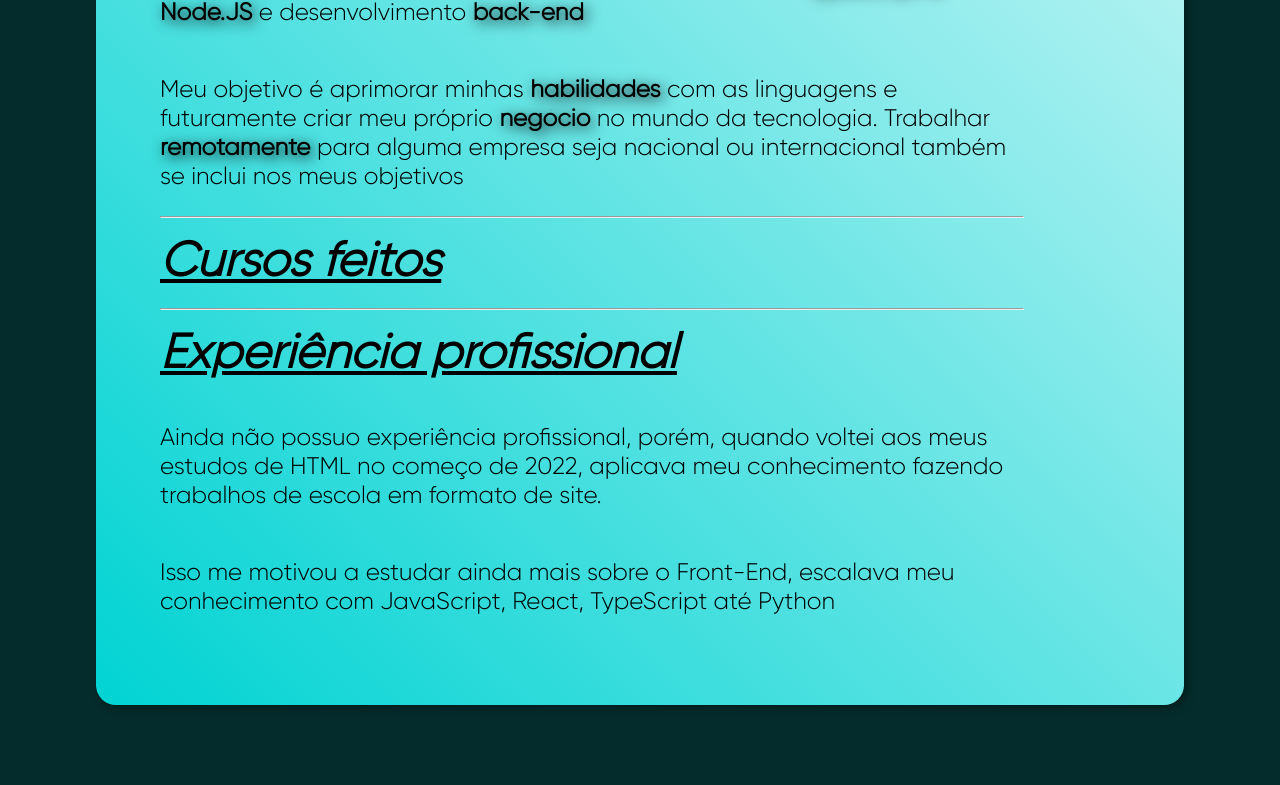
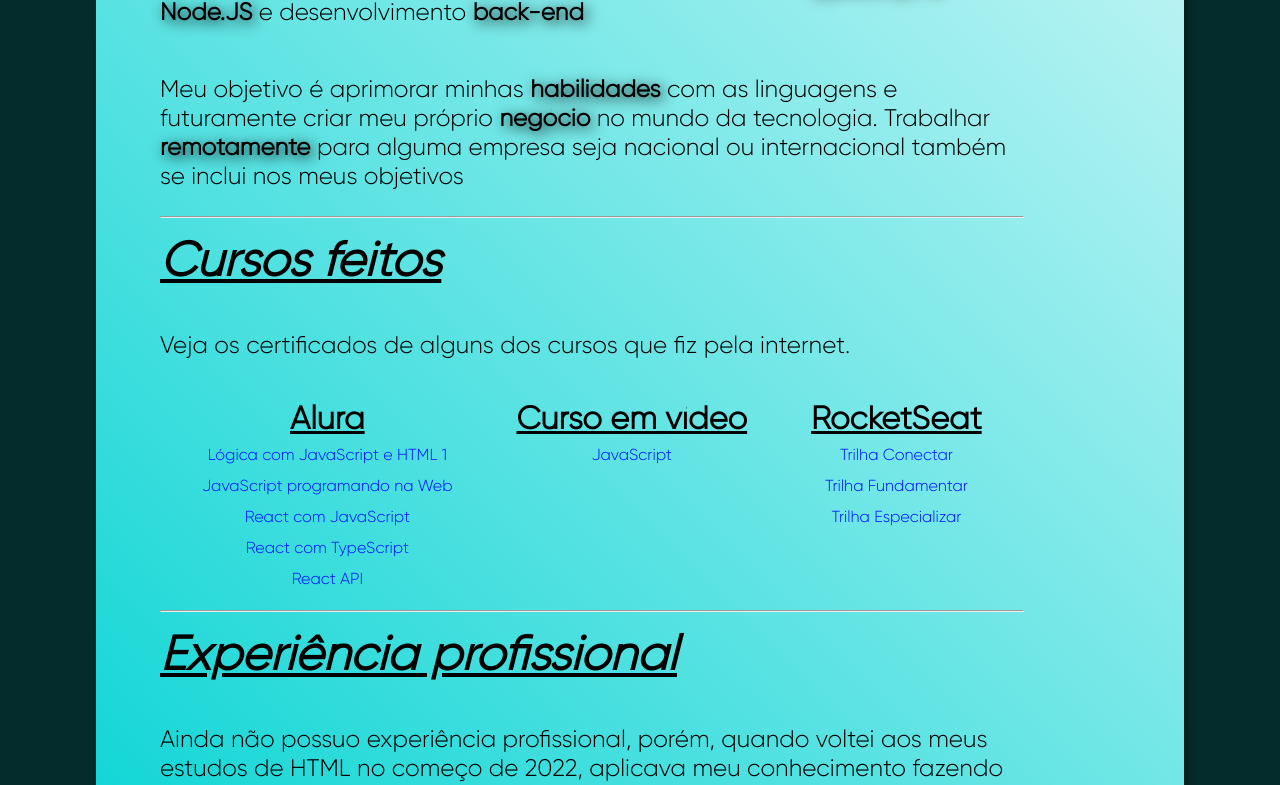
Before and after one commit to oAoj1/Portfolio, a React (Vite) app: page / in a window 1280 px wide. Shown: the part 4739-5524 px from the top of the page. Built offline with nearby package versions, Linux system fonts and the light colour scheme.

Commit message:
adicionando certificados de cursos

```diff
--- a/src/Components/AboutMe/Biografia/index.jsx
+++ b/src/Components/AboutMe/Biografia/index.jsx
@@ -4,6 +4,7 @@ import Fade from 'react-reveal/Fade';
 export default function Biografia(){
     return(
         <div className="textoContent">
+            <hr />
             <Fade right>
                 <h2>Biografia</h2>
 
--- a/src/Components/AboutMe/CursosFeitos/index.jsx
+++ b/src/Components/AboutMe/CursosFeitos/index.jsx
@@ -1,9 +1,90 @@
 export default function CursosFeitos(){
+    const aluraCertificados = [
+        {
+            name:'Lógica com JavaScript e HTML 1',
+            certificate:'https://cursos.alura.com.br/certificate/dc350364-c415-456b-906b-0ab621e48f3a'
+        },
+        {
+            name:'JavaScript programando na Web',
+            certificate:'https://cursos.alura.com.br/certificate/538c8d83-e76f-4d70-a181-94f0451ed5f8'
+        },
+        {
+            name:'React com JavaScript',
+            certificate:'https://cursos.alura.com.br/certificate/e157334e-4c03-478e-a608-a2d8c4588fef'
+        },
+        {
+            name:'React com TypeScript',
+            certificate:'https://cursos.alura.com.br/certificate/e157334e-4c03-478e-a608-a2d8c4588fef'
+        },
+        {
+            name:'React API',
+            certificate:'https://cursos.alura.com.br/certificate/ff409651-7986-41c4-89d9-5df8e3e3e692'
+        }
+    ]
+
+    const cursoEmVideoCertificados = [
+        {
+            name:'JavaScript',
+            certificate:'https://www.cursoemvideo.com/certificates/certificado/?course_id=27745&cert-nonce=52aa1cfe89'
+        }
+    ]
+
+    const rocketSeatCertificados = [
+        {
+            name:'Trilha Conectar',
+            certificate:'https://app.rocketseat.com.br/certificates/124a7b26-6915-4f05-91a8-de447802b88f'
+        },
+        {
+            name:'Trilha Fundamentar',
+            certificate:'https://app.rocketseat.com.br/certificates/3212279f-8d75-4a53-aeb7-997d4b4e1f3f'
+        },
+        {
+            name:'Trilha Especializar',
+            certificate:'https://app.rocketseat.com.br/certificates/1b2f27bf-cd2c-40af-94dc-1230293df255'
+        }
+    ]
+
     return(
         <div className="textoContent">
             <hr />
             <h2>Cursos feitos</h2>
 
+            <p>Veja os certificados de alguns dos cursos que fiz pela internet.</p>
+
+            <div className="listaCursosFeitos">
+                <ul className="certificadosContainer">
+                    <h3>Alura</h3>
+                    {aluraCertificados.map(alura => (
+                        <li key={alura.name}>
+                            <a href={alura.certificate} target="_blank">
+                                {alura.name}
+                            </a>
+                        </li>
+                    ))}
+                </ul>
+
+                <ul className="certificadosContainer">
+                    <h3>Curso em vídeo</h3>
+                    {cursoEmVideoCertificados.map(curso => (
+                        <li key={curso.name}>
+                            <a href={curso.certificate} target="_blank">
+                                {curso.name}
+                            </a>
+                        </li>
+                    ))}
+                </ul>
+
+                <ul className="certificadosContainer">
+                    <h3>RocketSeat</h3>
+                    {rocketSeatCertificados.map(rocket => (
+                        <li>
+                            <a href={rocket.certificate} target="_blank">
+                                {rocket.name}
+                            </a>
+                        </li>
+                    ))}
+                </ul>
+            </div>
 
         </div>
     )
--- a/src/Components/AboutMe/SobreMim.css
+++ b/src/Components/AboutMe/SobreMim.css
@@ -38,6 +38,33 @@
     font-style: italic;
 }
 
+.listaCursosFeitos{
+    display: flex;
+    align-items: flex-start;
+    justify-content: center;
+}
+
+.certificadosContainer{
+    list-style-type: none;
+    margin: 1rem 2rem;
+}
+
+.certificadosContainer h3{
+    text-decoration: underline;
+    text-align: center;
+    font-size: 2em;
+}
+
+.certificadosContainer li{
+    text-align: center;
+    padding: 0.5rem 0 0.25rem 0;
+}
+
+.certificadosContainer li a{
+    text-decoration: none;
+    color: #000fff;
+}
+
 strong{
     filter: drop-shadow(3px 3px 7px rgba(0,0,0,0.9));
 }
--- a/src/Components/AboutMe/SobreMim.jsx
+++ b/src/Components/AboutMe/SobreMim.jsx
@@ -40,7 +40,7 @@ export default function SobreMim(){
                     </button>
 
                 ))}
-        <hr />
+
                 {filtroSobreMim == 'Tudo' ? todosSobreMim.aboutme :
                     <ul className='sobreMimFiltrado'>
                         {filtragemSobreMim.map(about => (
```
